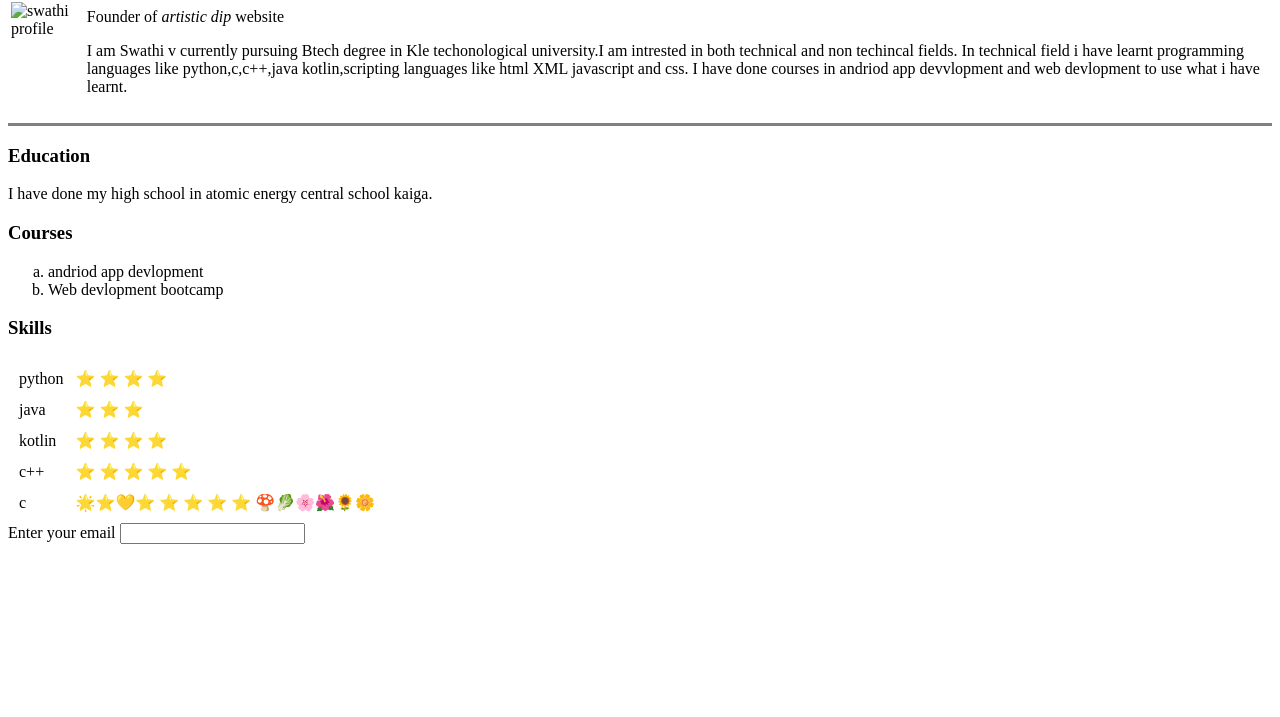
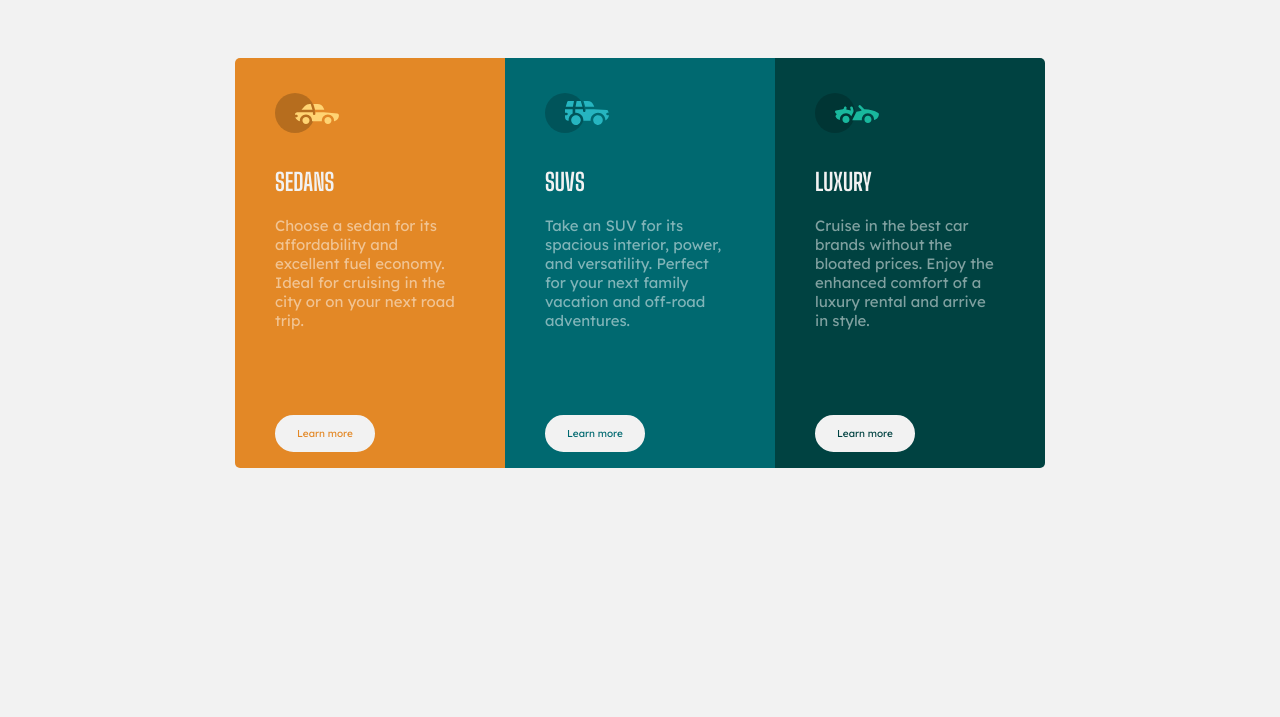
Before and after one commit to swathivB/3-column-preview-card, a plain HTML site: page index.html in a window 1280 px wide. Shown: the part 83-800 px from the top of the page. Drawn offline with Linux system fonts and the light colour scheme.

Commit message:
Add files via upload

```diff
--- a/index.html
+++ b/index.html
@@ -1,78 +1,42 @@
 <!DOCTYPE html>
-<html lang="en" dir="ltr">
+<html>
+  <head>
+    <meta charset="utf-8">
+    <link rel="stylesheet" href="stylesheet.css">
+    <link rel="preconnect" href="https://fonts.gstatic.com">
+<link href="https://fonts.googleapis.com/css2?family=Lexend+Deca&display=swap" rel="stylesheet">
+<link rel="icon" href="favicon-logo.ico">
+<link href="https://fonts.googleapis.com/css2?family=Big+Shoulders+Display:wght@700&display=swap" rel="stylesheet">
+    <title></title>
+  </head>
+  <body>
+<div class="container">
+  <div class="box1">
+    <img src="icon-Sedans.svg" alt="">
+    <h2>SEDANS</h2>
+    <p>Choose a sedan for its affordability and excellent fuel economy. Ideal for cruising in the city or on your next road trip.</p>
 
-<head>
-  <meta charset="utf-8">
-  <title>Swathi's personal blog </title>
-</head>
-
-<body>
-  <table>
- <tr>
-   <td>
-     <img src="C:\Users\swath\Downloads\swa.jpeg" alt="swathi profile">
-   </td>
-   <td>
-     <h1>Swathi V</h1>
-     <p>Founder of <i>artistic dip</i> website </p>
-     <p>
-       I am Swathi v currently pursuing Btech degree in Kle techonological university.I am intrested in both technical and non techincal fields.
-       In technical field i have learnt programming languages like python,c,c++,java kotlin,scripting languages like html XML javascript and css.
-       I have done courses in andriod app devvlopment and web devlopment to use what i have learnt.
-     </p>
-   </td>
- </tr>
-
-  </table>
+<a href="#" class="button b1">Learn more</a>
+  </div>
+  <div class="box2">
+    <img src="icon-suvs.svg" alt="">
+  <h2>SUVS</h2>
+  <p>Take an SUV for its spacious interior, power, and versatility. Perfect for your next family vacation and off-road adventures. </p>
+<a href="#" class="button b2">Learn more</a>
+    </div>
+    <div class="box3">
+      <img src="icon-luxury.svg" alt="">
+      <h2>LUXURY</h2>
+      <p>Cruise in the best car brands without the bloated prices. Enjoy the enhanced comfort of a luxury rental and arrive in style.</p>
+<a href="#" class="button b3">Learn more</a>
+    </div>
+</div>
 
 
-  <hr size='3' noshade>
-  <h3>Education </h3>
-  <p>
-    I have done my high school in atomic energy central school kaiga.  </p>
-<h3>Courses</h3>
-<ol type="a">
-  <li>andriod app devlopment</li>
-  <li>Web devlopment bootcamp </li>
-</ol>
-<h3>Skills</h3>
-<table cellspacing="10">
-  <tr>
-    <td>
-      python
-      </td>
-      <td> &#11088  &#11088  &#11088  &#11088 </td>
-    </tr>
-    <tr>
-      <td>
-        java
-        </td>
-        <td> &#11088  &#11088  &#11088  </td>
-      </tr>
-      <tr>
-        <td>
-          kotlin
-          </td>
-          <td> &#11088  &#11088  &#11088  &#11088 </td>
-        </tr>
-        <tr>
-          <td>
-            c++
-            </td>
-            <td> &#11088  &#11088  &#11088  &#11088  &#11088 </td>
-          </tr>
-          <tr>
-            <td>
-              c
-              </td>
-              <td> 🌟⭐💛&#11088  &#11088  &#11088  &#11088  &#11088 🍄🥬🌸🌺🌻🌼 </td>
-            </tr>
-</table>
-<form >
-<label >Enter your email</label>
-<input type="password" >
 
-</form>
-</body>
 
+
+
+
+  </body>
 </html>
--- /dev/null
+++ b/stylesheet.css
@@ -0,0 +1,77 @@
+body{
+  background-color: hsl(0, 0%, 95%);
+
+}
+.container{
+  display: flex;
+  justify-content: center;
+  align-items: center;
+  height: 635px;
+  padding: 20px;
+}
+.container div{
+
+  padding:35px 50px 25px 40px;
+  height: 350px;
+  width: 180px;
+
+
+
+}
+p{
+  margin-top: 20px;
+    color: hsla(0, 0%, 100%, 0.5) ;
+    font-size: 15px;
+    font-family: 'Lexend Deca', sans-serif;
+}
+h2{
+  margin-top:30px;
+color:  hsl(0, 0%, 95%);
+font-family: 'Big Shoulders Display', cursive;
+
+}
+.box1{
+  background-color: hsl(31, 77%, 52%) ;
+  border-radius:5px 0 0 5px ;
+}
+.box3{
+  background-color:  hsl(179, 100%, 13%);
+  border-radius:0 5px 5px 0 ;
+}
+.box2{
+  background-color:  hsl(184, 100%, 22%);
+
+}
+.button{
+   display: inline-block;
+  border:2px solid  hsl(0, 0%, 95%);
+  border-radius: 25px;
+  padding:10px 20px 10px 20px;
+  background-color: hsl(0, 0%, 95%); ;
+  text-decoration: none;
+margin-top: 70px;
+font-family: 'Lexend Deca', sans-serif;
+font-size: 10px;
+}
+.b1{
+  color: hsl(31, 77%, 52%) ;
+}
+.b2{
+  color: hsl(184, 100%, 22%);
+}
+.b3{
+  color: hsl(179, 100%, 13%);
+}
+
+.b1:hover{
+  background-color: hsl(31, 77%, 52%) ;
+  color:hsl(0, 0%, 95%);
+}
+.b2:hover{
+  background-color: hsl(184, 100%, 22%);
+  color:hsl(0, 0%, 95%);
+}
+.b3:hover{
+  background-color:hsl(179, 100%, 13%);
+  color:hsl(0, 0%, 95%);
+}
```
Also changed, not shown: icon-luxury.svg (added), icon-sedans.svg (added), icon-suvs.svg (added).
